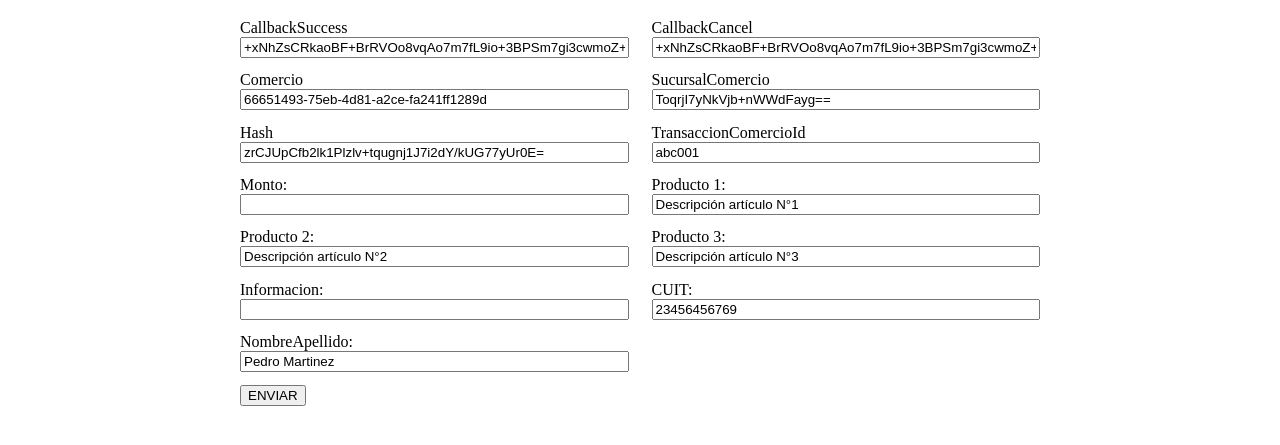
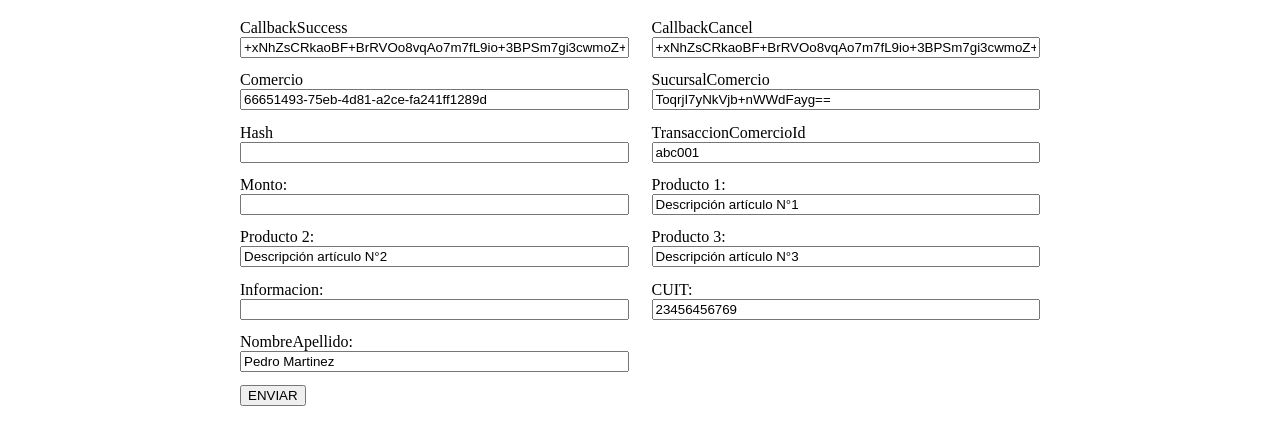
Before and after one commit to EmaCrzz/boton-plus-pagos, a plain HTML site: page index.html in a window 1280 px wide. Shown: the part 79-524 px from the top of the page. Drawn offline with Linux system fonts and the light colour scheme.

Commit message:
cambio hash

```diff
--- a/index.html
+++ b/index.html
@@ -66,7 +66,6 @@
           <input
             id="Hash"
             name="Hash"
-            value="zrCJUpCfb2lk1Plzlv+tqugnj1J7i2dY/kUG77yUr0E="
           />
         </div>
         <div>
```
